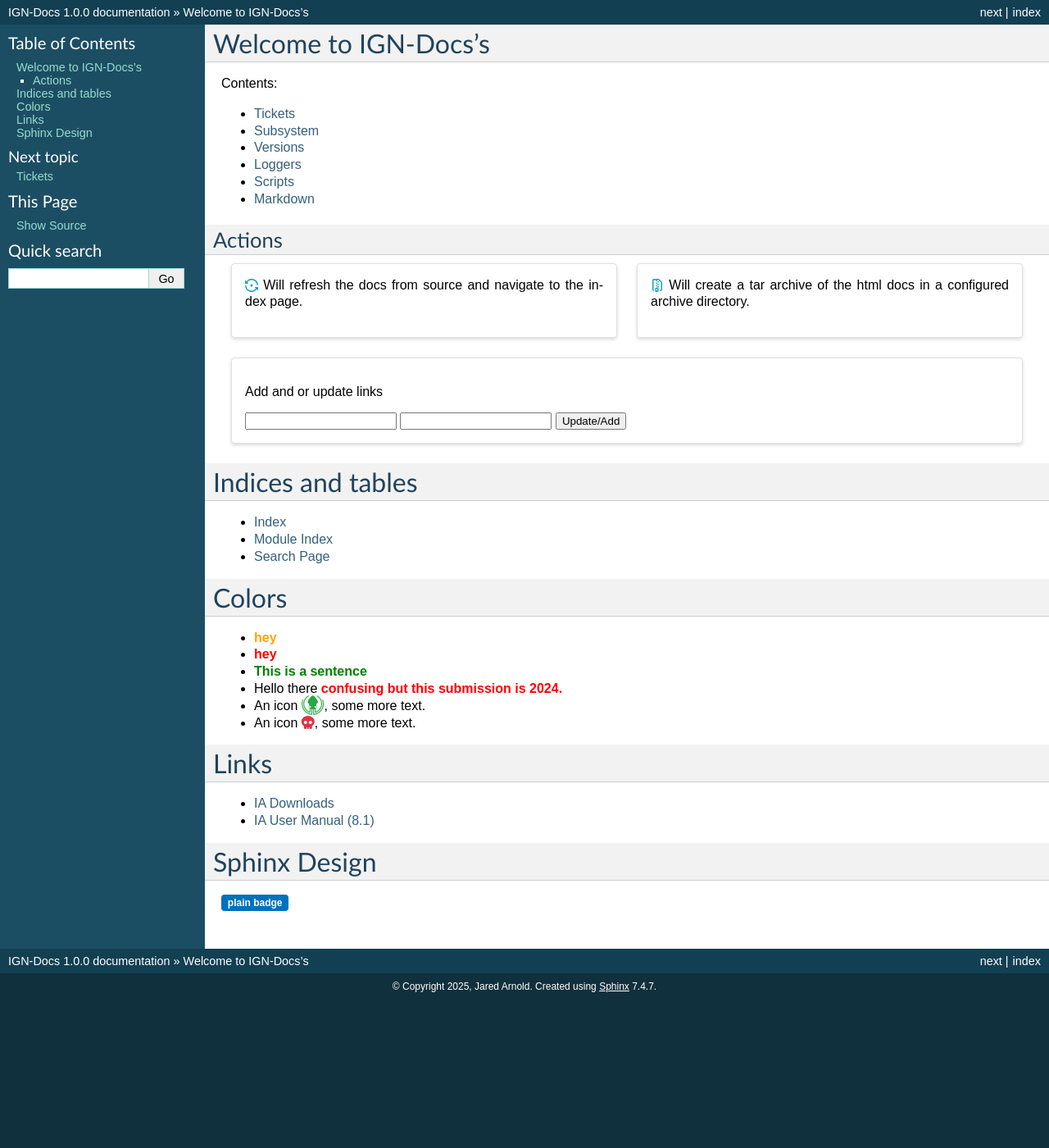
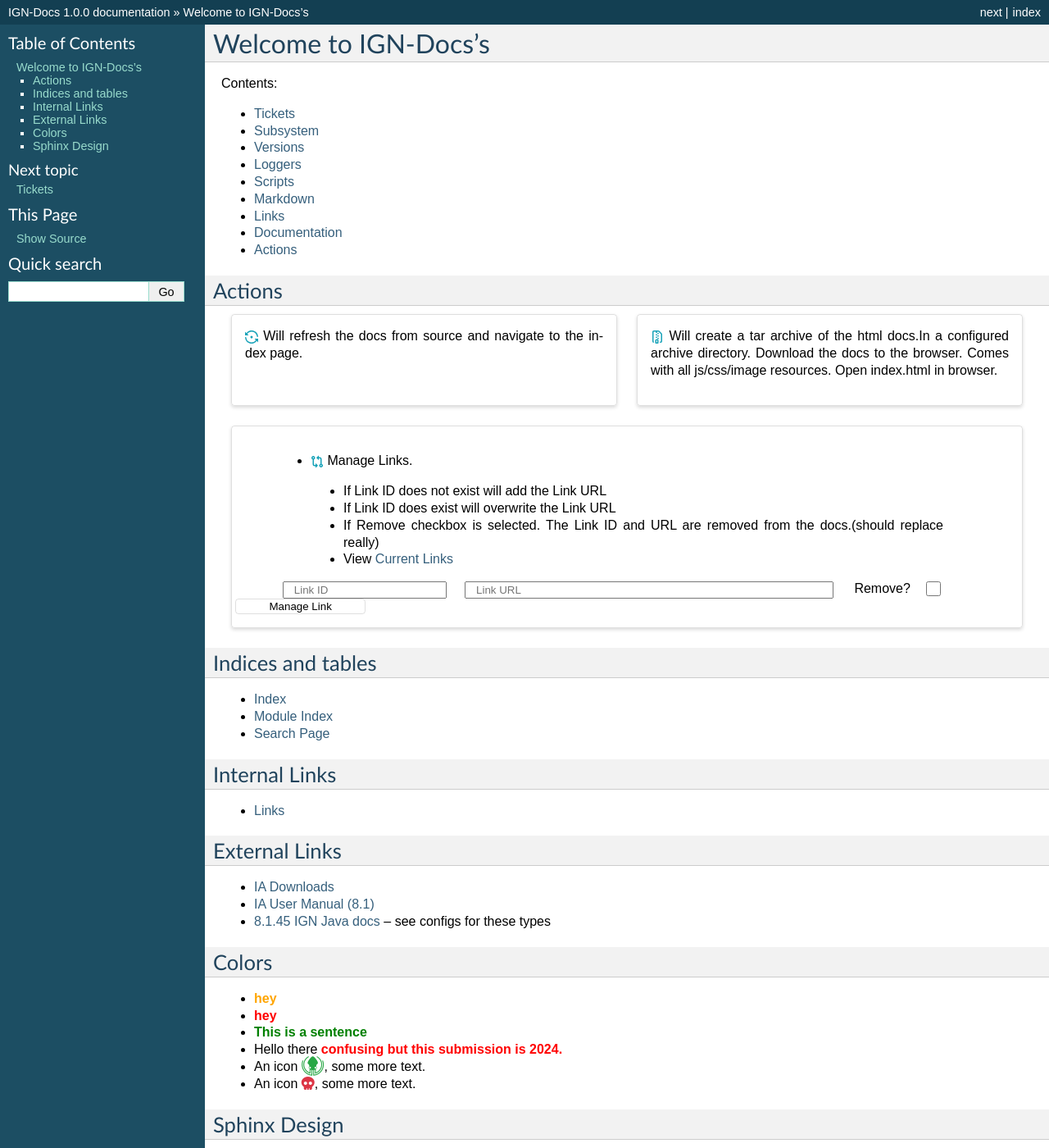
Before and after one commit to ia-jarnold/IGN-Docs, a Sphinx documentation site: the page built from docs/source/index.rst, in a window 1280 px wide and 1400 px high. Shown: the whole window at 82% size. Built offline with Sphinx 7.4.7, drawn with Linux system fonts in a browser that asks for light colours; nearby versions of some CDN libraries.

Commit message:
ext links and subsystems

```diff
--- a/docs/source/Loggers/loggers.rst
+++ b/docs/source/Loggers/loggers.rst
@@ -8,6 +8,7 @@ Info
 
 * `Log4j Architecture`_
 * Our `IA KBA Loggers`_ for reference.
+* `Cirrus Link Loggers`_
 
 {% for item in ign_loggers %}
 
--- a/docs/source/Shared/actions.rst
+++ b/docs/source/Shared/actions.rst
@@ -1,6 +1,5 @@
 Actions
-#######
-
+=======
 
 .. grid:: 2
 
@@ -11,25 +10,36 @@ Actions
 
         :octicon:`issue-reopened;1em;sd-text-info` Will refresh the docs from source and navigate to the index page.
 
-
    .. grid-item-card::
       :link: http://192.168.153.128:5000/archive
 
       .. div:: sd-text-center
 
-        :octicon:`file-zip;1em;sd-text-info` Will create a tar archive of the html docs in a configured archive directory.
+        :octicon:`file-zip;1em;sd-text-info` Will create a tar archive of the html docs.In a configured archive directory. Download the docs to the browser. Comes with all js/css/image resources. Open index.html in browser.
 
 .. grid:: 1
 
+   .. don't judge me...
+
    .. grid-item-card::
+      :text-align: left
 
-      | Add and or update links
+       * :octicon:`git-compare;1em;sd-text-info` Manage Links.
+        * If Link ID does not exist will add the Link URL
+        * If Link ID does exist will overwrite the Link URL
+        * If Remove checkbox is selected. The Link ID and URL are removed from the docs.(should replace really)
+        * View :ref:`Current Links`
 
       .. raw:: html
 
-          <form action="http://192.168.153.128:5000/ulink" method="GET">
-            <input type="text" name="id" aria-labelledby="search-documentation" value="" autocomplete="off" autocorrect="off" autocapitalize="off" spellcheck="false"/>
-            <input type="text" name="link" aria-labelledby="search-documentation" value="" autocomplete="off" autocorrect="off" autocapitalize="off" spellcheck="false"/>
-            <input type="submit" value="Update/Add" />
-            <!--<span id="search-progress" style="padding-left: 10px"></span>-->
+          <form action="http://192.168.153.128:5000/ulink" method="GET" class="sd-row sd-row-cols-6">
+            &nbsp;&nbsp;&nbsp;&nbsp;&nbsp;&nbsp;&nbsp;&nbsp;&nbsp;&nbsp;&nbsp;&nbsp;&nbsp;
+            <input type="text" name="id" aria-labelledby="search-documentation" value="" autocomplete="off" autocorrect="off" autocapitalize="off" spellcheck="false" placeholder="Link ID" style="width: 200px"/>
+            &nbsp;&nbsp;&nbsp;&nbsp;&nbsp;
+            <input type="text" name="link" aria-labelledby="search-documentation" value="" autocomplete="off" autocorrect="off" autocapitalize="off" spellcheck="false" placeholder="Link URL" style="width: 450px"/>
+            &nbsp;&nbsp;&nbsp;
+            <label style="width: 95px">Remove?</label>
+            <input type="checkbox" name="remove_link" aria-labelledby="search-documentation" value="True" autocomplete="off" autocorrect="off" autocapitalize="off" spellcheck="false"/ style="width: 20px;">
+            &nbsp;&nbsp;&nbsp;&nbsp;&nbsp;
+            <input type="submit" value="Manage Link" class="sd-card" />
           </form>
--- /dev/null
+++ b/docs/source/Subsystem/EAM/eam.rst
@@ -0,0 +1,3 @@
+===
+EAM
+===
--- a/docs/source/conf.py
+++ b/docs/source/conf.py
@@ -17,7 +17,12 @@ release = '1.0.0'
 
 # -- General configuration ---------------------------------------------------
 # https://www.sphinx-doc.org/en/master/usage/configuration.html#general-configuration
-extensions = ['sphinx_design', 'sphinx_favicon', 'myst_parser']
+extensions = [ 'sphinx_design',  # add dropdowns/cards/grids...
+               'sphinx_favicon', # adds a favicon
+               'myst_parser', # add markdown support
+               'sphinx.ext.autosectionlabel', # Internal links(H1/H2/H3)
+               'sphinx.ext.extlinks' # helps template external links link ign java docs
+             ] # ass :ref:`` header links
 
 templates_path = ['_templates']
 
@@ -83,10 +88,12 @@ for spec in SPECS:
       spec_data[spec] = json.load(f)
 
 years             = spec_data['years']
+links             = spec_data['links']
 ign_versions      = spec_data['ign_versions']
 ign_tickets       = spec_data['ign_tickets']
 ign_loggers       = sorted([ign_log.lower() for ign_log in spec_data['ign_loggers']])
 ign_subsystem     = spec_data['ign_subsystem']
+links             = spec_data['links']
 test              = [1,2,3,4,5,6]
 
 html_context = { # makes varaiables accessable in jinja
@@ -95,5 +102,10 @@ html_context = { # makes varaiables accessable in jinja
     'ign_subsystem': ign_subsystem,
     'ign_tickets':   ign_tickets,
     'ign_loggers':   ign_loggers,
+    'links'  :links,
     'test'  :test
 }
+
+extlinks = {
+  'ign_java_doc_8.1' : ('https://files.inductiveautomation.com/sdk/javadoc/ignition81/%s/index.html', '%s IGN Java docs' )
+}
--- a/docs/source/index.rst
+++ b/docs/source/index.rst
@@ -3,6 +3,7 @@
    You can adapt this file completely to your liking, but it should at least
    contain the root `toctree` directive.
 
+=====================
 Welcome to IGN-Docs's
 =====================
 
@@ -16,6 +17,9 @@ Welcome to IGN-Docs's
    Loggers/loggers.rst
    Scripts/scripts.rst
    Markdown/markdown.md
+   Links/links_view.rst
+   Docs/docs.rst
+   Shared/actions.rst
 
 .. include:: ./Shared/actions.rst
 
@@ -25,6 +29,18 @@ Indices and tables
 * :ref:`genindex`
 * :ref:`modindex`
 * :ref:`search`
+
+Internal Links
+==============
+
+* :ref:`Links`
+
+External Links
+==============
+
+* `IA Downloads`_
+* `IA User Manual (8.1)`_
+* :ign_java_doc_8.1:`8.1.45` -- see configs for these types
 
 Colors
 ======
--- a/docs/source/links.rst
+++ b/docs/source/links.rst
@@ -7,3 +7,7 @@
 .. _MO Scripting Options: https://learn.microsoft.com/en-us/dotnet/api/microsoft.sqlserver.management.smo.scriptingoptions?view=sql-smo-160
 .. _Nagelfar Syntax: https://nagelfar.sourceforge.net/
 .. _Cirrus Link Loggers: https://docs.chariot.io/display/CLD80/Loggers+for+MQTT+Modules+in+the+Ignition+gateway+logs
+.. _IEC_61850_MP_OPC_3.0: https://library.e.abb.com/public/618a83d908d40c5ec1257b1300569f39/IEC61850%20Master%20Protocol%20OPC%203.0_usg_755321_ENc.pdf
+.. _OPC_COM_5_Tips: https://www.opcti.com/opc-dcom-five-tips.aspx
+.. _IA_UM_8.1_SQL_TABLES: https://docs.inductiveautomation.com/docs/8.1/appendix/reference-pages/ignition-database-table-reference
+.. _Enterprise Support Confluence: https://inductiveautomation.atlassian.net/wiki/spaces/SUP/pages/3690496006/Enterprise+Care
--- a/docs/source/specs/links.json
+++ b/docs/source/specs/links.json
@@ -1 +1 @@
-{"IA Downloads": "https://inductiveautomation.com/downloads/", "IA Lets Encrypt": "https://inductiveautomation.com/resources/article/lets-encrypt-guide-for-ignition", "IA User Manual (8.1)": "https://docs.inductiveautomation.com/docs/8.1/intro", "IA KBA Loggers": "https://support.inductiveautomation.com/hc/en-us/articles/6277185790861-Logger-Index", "Log4j Architecture": "https://logging.apache.org/log4j/2.x/manual/architecture.html", "KepwareEX_v6_Manual": "https://opcturkey.com/uploads/kepserverex-v6-manual.pdf", "MO Scripting Options": "https://learn.microsoft.com/en-us/dotnet/api/microsoft.sqlserver.management.smo.scriptingoptions?view=sql-smo-160", "Nagelfar Syntax": "https://nagelfar.sourceforge.net/", "Cirrus Link Loggers": "https://docs.chariot.io/display/CLD80/Loggers+for+MQTT+Modules+in+the+Ignition+gateway+logs"}
+{"IA Downloads": "https://inductiveautomation.com/downloads/", "IA Lets Encrypt": "https://inductiveautomation.com/resources/article/lets-encrypt-guide-for-ignition", "IA User Manual (8.1)": "https://docs.inductiveautomation.com/docs/8.1/intro", "IA KBA Loggers": "https://support.inductiveautomation.com/hc/en-us/articles/6277185790861-Logger-Index", "Log4j Architecture": "https://logging.apache.org/log4j/2.x/manual/architecture.html", "KepwareEX_v6_Manual": "https://opcturkey.com/uploads/kepserverex-v6-manual.pdf", "MO Scripting Options": "https://learn.microsoft.com/en-us/dotnet/api/microsoft.sqlserver.management.smo.scriptingoptions?view=sql-smo-160", "Nagelfar Syntax": "https://nagelfar.sourceforge.net/", "Cirrus Link Loggers": "https://docs.chariot.io/display/CLD80/Loggers+for+MQTT+Modules+in+the+Ignition+gateway+logs", "IEC_61850_MP_OPC_3.0": "https://library.e.abb.com/public/618a83d908d40c5ec1257b1300569f39/IEC61850%20Master%20Protocol%20OPC%203.0_usg_755321_ENc.pdf", "OPC_COM_5_Tips": "https://www.opcti.com/opc-dcom-five-tips.aspx", "IA_UM_8.1_SQL_TABLES": "https://docs.inductiveautomation.com/docs/8.1/appendix/reference-pages/ignition-database-table-reference", "Enterprise Support Confluence": "https://inductiveautomation.atlassian.net/wiki/spaces/SUP/pages/3690496006/Enterprise+Care"}
```
Also changed, not shown: other parts of docs/source/index.rst (+0 -5 lines), app.py (+20 -2 lines), docs/source/Docs/docs.rst (added, +17 -0 lines), docs/source/Links/links_view.rst (added, +15 -0 lines), docs/source/Subsystem/subsystem.rst (+5 -2 lines), docs/source/specs/ign_versions.json (+80 -74 lines).
